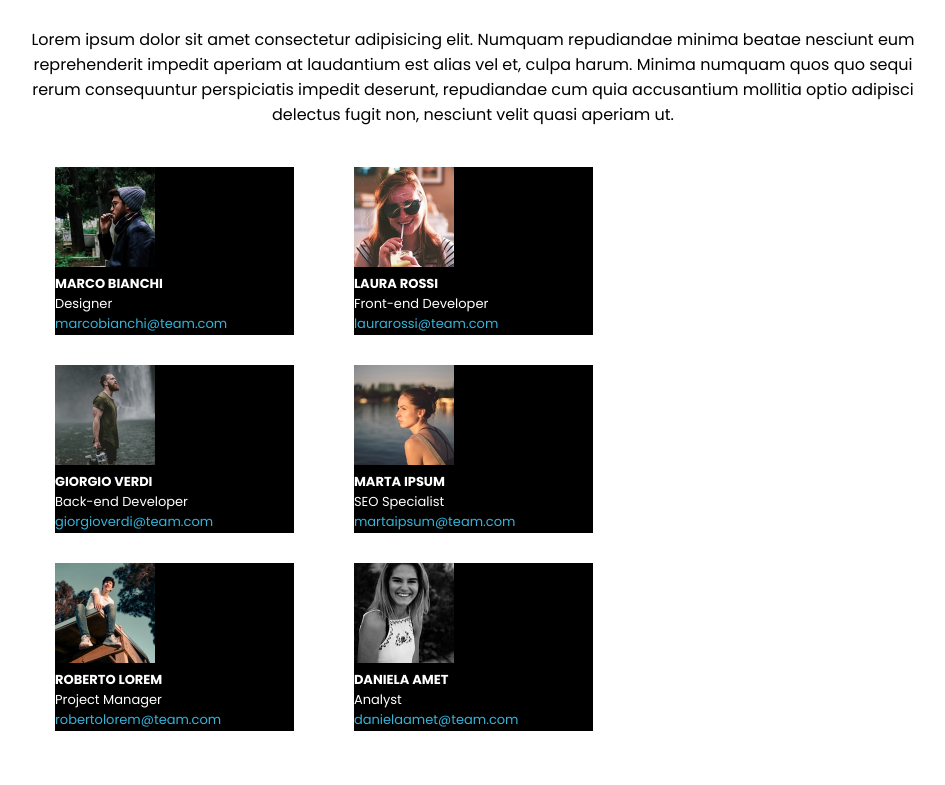
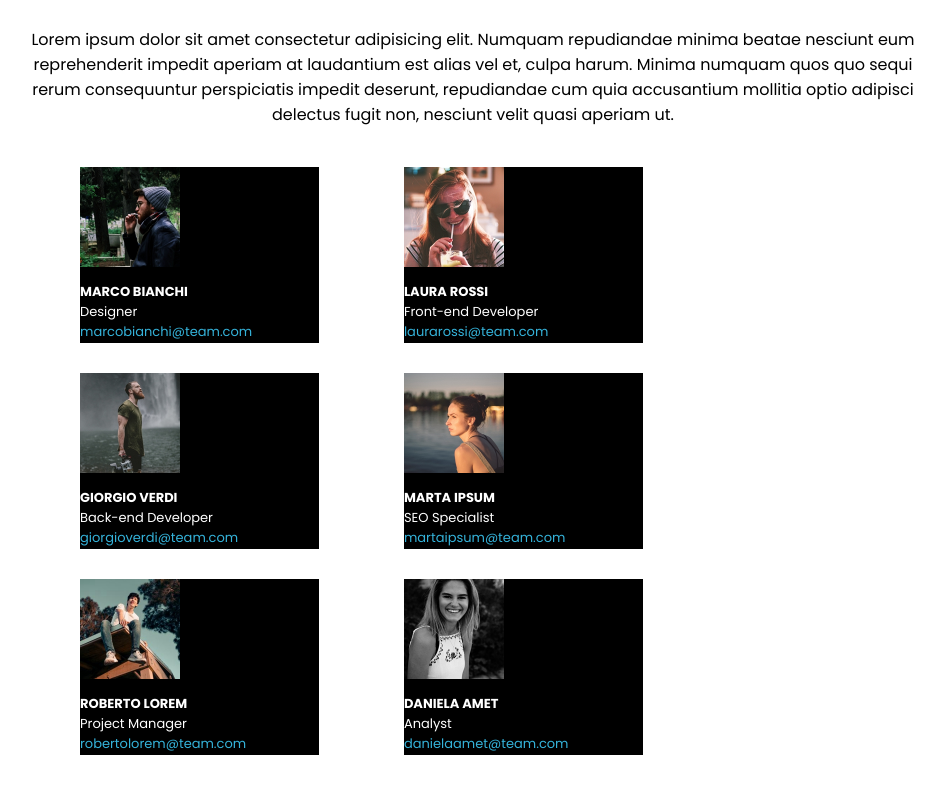
Before and after one commit to SteMorgia/html-css-float-cards, a plain HTML site: page index.html in a window 1280 px wide. Shown: the part 81-866 px from the top of the page, without its empty margins (167-1112 px from the left). Before the commit the page ends 842 px from the top, so only its background shows below. Drawn offline with Linux system fonts and the light colour scheme.

Commit message:
esercizio completato

```diff
--- a/css/style.css
+++ b/css/style.css
@@ -37,7 +37,7 @@ p{
     width: calc(80% / 3);
     margin-bottom: 30px;
     margin-right: 30px;
-    margin-left: 30px;
+    margin-left: 55px;
 }
 
 .immagine img{
@@ -53,3 +53,12 @@ p{
 .email{
     color: rgb(53, 179, 218);
 }
+
+.immagine{
+    float: left;
+    font-size: 0px;
+}
+
+.testo_etichetta h4{
+    margin-top: 15px;
+}
--- a/index.html
+++ b/index.html
@@ -21,68 +21,56 @@
             <div class="container clearfix">
 
                 <div class="etichetta clearfix">
-                    <div class="immagine">
-                        <img src="img/male1.png" alt="Immagine1">
+                    <div class="immagine"><img src="img/male1.png" alt="Immagine1"></div>
                     <div class="testo_etichetta">
                         <h4>MARCO BIANCHI</h4>
                         <span>Designer</span><br>
                         <span class="email">marcobianchi&#64;team.com</span>
                     </div>
                 </div>
-                </div>
 
                 <div class="etichetta clearfix">
-                    <div class="immagine">
-                        <img src="img/female1.png" alt="Immagine2">
+                    <div class="immagine"><img src="img/female1.png" alt="Immagine2"></div>
                     <div class="testo_etichetta">
                         <h4>LAURA ROSSI</h4>
                         <span>Front-end Developer</span><br>
                         <span class="email">laurarossi&#64;team.com</span>
                     </div>
                 </div>
-                </div>
 
                 <div class="etichetta clearfix">
-                    <div class="immagine">
-                        <img src="img/male2.png" alt="Immagine3">
+                    <div class="immagine"><img src="img/male2.png" alt="Immagine3"></div>
                     <div class="testo_etichetta">
                         <h4>GIORGIO VERDI</h4>
                         <span>Back-end Developer</span><br>
                         <span class="email">giorgioverdi&#64;team.com</span>
                     </div>
                 </div>
-                </div>
 
                 <div class="etichetta clearfix">
-                    <div class="immagine">
-                        <img src="img/female2.png" alt="Immagine4">
+                    <div class="immagine"><img src="img/female2.png" alt="Immagine4"></div>
                     <div class="testo_etichetta">
                         <h4>MARTA IPSUM</h4>
                         <span>SEO Specialist</span><br>
                         <span class="email">martaipsum&#64;team.com</span>
                     </div>
                 </div>
-                </div>
 
                 <div class="etichetta clearfix">
-                    <div class="immagine">
-                        <img src="img/male3.png" alt="Immagine5">
+                    <div class="immagine"><img src="img/male3.png" alt="Immagine5"></div>
                     <div class="testo_etichetta">
                         <h4>ROBERTO LOREM</h4>
                         <span>Project Manager</span><br>
                         <span class="email">robertolorem&#64;team.com</span>
                     </div>
                 </div>
-                </div>
 
                 <div class="etichetta clearfix">
-                    <div class="immagine">
-                        <img src="img/female3.png" alt="Immagine6">
+                    <div class="immagine"><img src="img/female3.png" alt="Immagine6"></div>
                     <div class="testo_etichetta">
                         <h4>DANIELA AMET</h4>
                         <span>Analyst</span><br>
                         <span class="email">danielaamet&#64;team.com</span>
-                        </div>
                     </div>
                 </div>
             </div>
```
Lines whose indentation alone changed are shown as unchanged.
